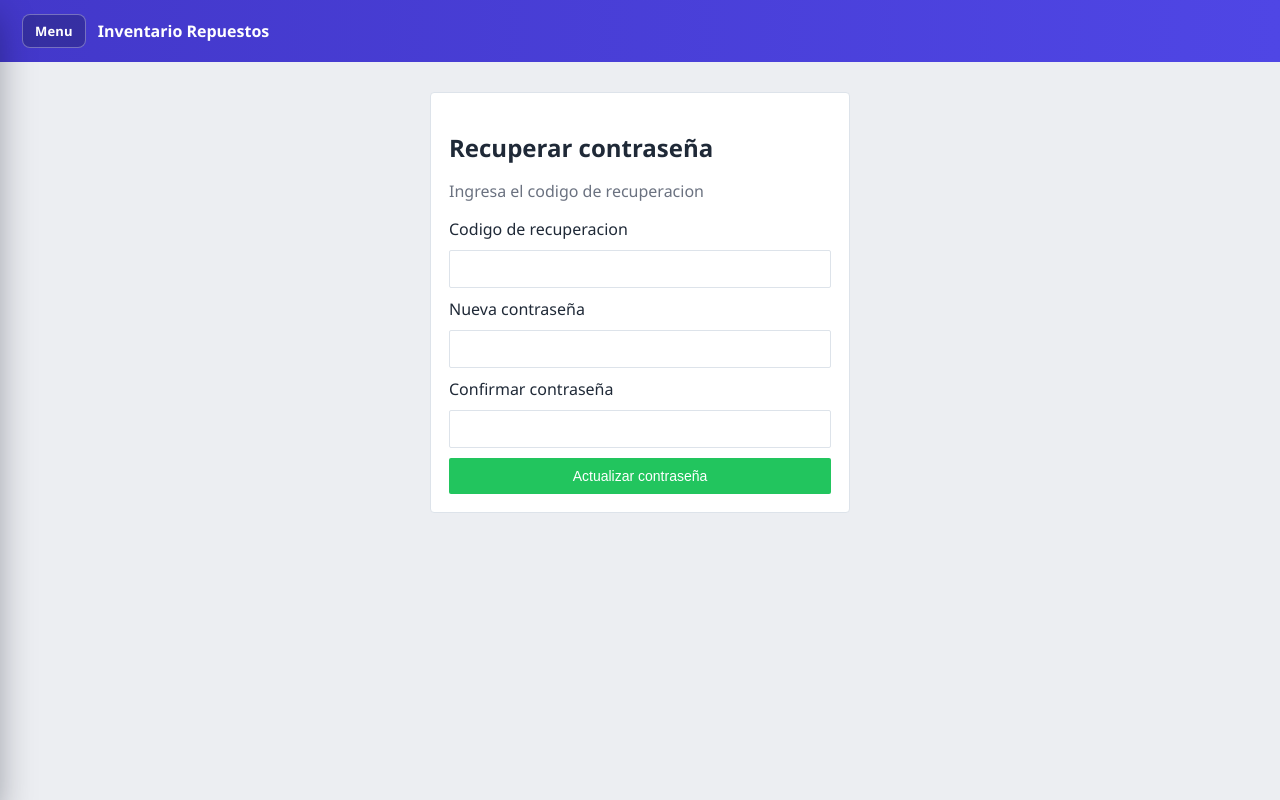
After one commit to jorgetafuram-a11y/inventario-crud, a Flask app: page /recuperar-contrasena in a window 1280 px wide. The commit adds this page. Run offline with Flask 3, Linux system fonts and the light colour scheme; the visitor is signed in with stand-in values (Sample User, id 1).

Commit message:
Actualizar sistema: recuperacion por codigo y mejoras de interfaz

```diff
--- a/app.py
+++ b/app.py
@@ -1,6 +1,7 @@
-from datetime import datetime
+from datetime import datetime, timedelta
 from io import BytesIO
 from functools import wraps
+from secrets import choice
 
 from flask import ( # type: ignore
     Flask,
@@ -20,7 +21,7 @@ from openpyxl.worksheet.table import Table, TableStyleInfo
 
 
 app = Flask(__name__)
-app.config["SECRET_KEY"] = "cambia-esta-clave-segura"
+app.config["SECRET_KEY"] = "1010115617"
 app.config["SQLALCHEMY_DATABASE_URI"] = "sqlite:///inventario.db"
 app.config["SQLALCHEMY_TRACK_MODIFICATIONS"] = False
 
@@ -32,6 +33,8 @@ class User(db.Model):
     username = db.Column(db.String(80), unique=True, nullable=False)
     password_hash = db.Column(db.String(255), nullable=False)
     role = db.Column(db.String(20), nullable=False)
+    recovery_code = db.Column(db.String(8), nullable=True)
+    recovery_expires_at = db.Column(db.DateTime, nullable=True)
 
 
 class Part(db.Model):
@@ -117,6 +120,47 @@ def get_current_user() -> User | None:
     if not user_id:
         return None
     return db.session.get(User, user_id)
+
+
+def ensure_user_recovery_columns() -> None:
+    columns = {
+        row[1]
+        for row in db.session.execute(db.text("PRAGMA table_info(user)")).fetchall()
+    }
+
+    if "recovery_code" not in columns:
+        db.session.execute(
+            db.text("ALTER TABLE user ADD COLUMN recovery_code VARCHAR(8)")
+        )
+    if "recovery_expires_at" not in columns:
+        db.session.execute(
+            db.text("ALTER TABLE user ADD COLUMN recovery_expires_at DATETIME")
+        )
+
+    db.session.commit()
+
+
+def generate_password_recovery_code() -> str:
+    digits = "0123456789"
+    while True:
+        code = "".join(choice(digits) for _ in range(8))
+        exists = User.query.filter_by(recovery_code=code).first()
+        if not exists:
+            return code
+
+
+def validate_password_recovery_code(code: str) -> User | None:
+    user = User.query.filter_by(recovery_code=code).first()
+    if not user or not user.recovery_expires_at:
+        return None
+
+    if user.recovery_expires_at < datetime.utcnow():
+        user.recovery_code = None
+        user.recovery_expires_at = None
+        db.session.commit()
+        return None
+
+    return user
 
 
 @app.context_processor
@@ -486,8 +530,99 @@ def users_manage():
     return render_template("users.html", users=users)
 
 
+@app.route("/usuarios/<int:user_id>/generar-recuperacion", methods=["POST"])
+@login_required
+@role_required("super_admin")
+def user_generate_recovery_code(user_id: int):
+    user = db.session.get(User, user_id)
+    if not user:
+        flash("Usuario no encontrado.", "danger")
+        return redirect(url_for("users_manage"))
+
+    code = generate_password_recovery_code()
+    user.recovery_code = code
+    user.recovery_expires_at = datetime.utcnow() + timedelta(minutes=30)
+    db.session.commit()
+
+    flash(
+        f"Codigo de recuperacion para {user.username} (valido 30 min): {code}",
+        "info",
+    )
+    return redirect(url_for("users_manage"))
+
+
+@app.route("/usuarios/<int:user_id>/eliminar", methods=["POST"])
+@login_required
+@role_required("super_admin")
+def user_delete(user_id: int):
+    user = db.session.get(User, user_id)
+    if not user:
+        flash("Usuario no encontrado.", "danger")
+        return redirect(url_for("users_manage"))
+
+    if user.id == session.get("user_id"):
+        flash("No puedes eliminar tu propio usuario.", "danger")
+        return redirect(url_for("users_manage"))
+
+    if user.role == "super_admin":
+        super_admin_count = User.query.filter_by(role="super_admin").count()
+        if super_admin_count <= 1:
+            flash("No puedes eliminar el ultimo super admin.", "danger")
+            return redirect(url_for("users_manage"))
+
+    if user.invoices:
+        flash("No puedes eliminar un usuario con facturas registradas.", "danger")
+        return redirect(url_for("users_manage"))
+
+    db.session.delete(user)
+    db.session.commit()
+    flash("Usuario eliminado correctamente.", "info")
+    return redirect(url_for("users_manage"))
+
+
+@app.route("/recuperar-contrasena", methods=["GET", "POST"])
+def password_recovery():
+    code_prefill = request.args.get("codigo", "").strip()
+
+    if request.method == "POST":
+        code = request.form.get("code", "").strip()
+        password = request.form.get("password", "")
+        password_confirm = request.form.get("password_confirm", "")
+
+        if not code:
+            flash("Debes ingresar el codigo de recuperacion.", "danger")
+            return render_template("password_recovery.html", code=code_prefill)
+
+        if len(code) > 8 or not code.isdigit():
+            flash("El codigo debe ser numerico y tener maximo 8 digitos.", "danger")
+            return render_template("password_recovery.html", code=code)
+
+        if len(password) < 8:
+            flash("La contrasena debe tener al menos 8 caracteres.", "danger")
+            return render_template("password_recovery.html", code=code)
+
+        if password != password_confirm:
+            flash("Las contrasenas no coinciden.", "danger")
+            return render_template("password_recovery.html", code=code)
+
+        user = validate_password_recovery_code(code)
+        if not user:
+            flash("Codigo invalido o vencido.", "danger")
+            return render_template("password_recovery.html", code=code)
+
+        user.password_hash = generate_password_hash(password)
+        user.recovery_code = None
+        user.recovery_expires_at = None
+        db.session.commit()
+        flash("Contrasena actualizada correctamente. Ya puedes iniciar sesion.", "success")
+        return redirect(url_for("login"))
+
+    return render_template("password_recovery.html", code=code_prefill)
+
+
 with app.app_context():
     db.create_all()
+    ensure_user_recovery_columns()
     seed_users()
 
 
--- a/static/css/styles.css
+++ b/static/css/styles.css
@@ -1,11 +1,13 @@
 :root {
-    --bg: #f1f5f9;
+    --bg: #eceef2;
     --card: #ffffff;
     --text: #1f2937;
-    --muted: #64748b;
-    --primary: #0f766e;
-    --danger: #b91c1c;
-    --border: #dbe2ea;
+    --muted: #6b7280;
+    --primary: #4f46e5;
+    --success: #22c55e;
+    --danger: #ef4444;
+    --sidebar: #1e293b;
+    --border: #dde3ea;
 }
 
 * {
@@ -15,16 +17,17 @@
 body {
     margin: 0;
     font-family: "Segoe UI", Tahoma, Geneva, Verdana, sans-serif;
-    background: linear-gradient(180deg, #e2e8f0 0%, #f8fafc 100%);
+    background: var(--bg);
     color: var(--text);
 }
 
 .topbar {
-    background: #0b1324;
+    background: linear-gradient(90deg, #4338ca 0%, #4f46e5 100%);
     color: #fff;
     display: flex;
-    justify-content: space-between;
+    justify-content: flex-start;
     align-items: center;
+    gap: 12px;
     padding: 14px 22px;
 }
 
@@ -32,16 +35,81 @@ body {
     font-weight: 700;
 }
 
+.page-shell {
+    min-height: 100vh;
+}
+
+.menu-toggle {
+    position: fixed;
+    opacity: 0;
+    pointer-events: none;
+}
+
+.menu-button {
+    background: rgba(15, 23, 42, 0.25);
+    color: #fff;
+    border: 1px solid rgba(255, 255, 255, 0.32);
+    border-radius: 8px;
+    font-size: 13px;
+    font-weight: 600;
+    letter-spacing: 0.2px;
+    padding: 7px 12px;
+    cursor: pointer;
+}
+
+.sidebar {
+    position: fixed;
+    top: 0;
+    left: 0;
+    width: 260px;
+    max-width: calc(100vw - 44px);
+    height: 100vh;
+    background: var(--sidebar);
+    border-right: 1px solid rgba(148, 163, 184, 0.25);
+    box-shadow: 0 18px 36px rgba(2, 6, 23, 0.42);
+    transform: translateX(-102%);
+    transition: transform 0.25s ease;
+    z-index: 30;
+    padding-top: 72px;
+}
+
+.menu-overlay {
+    position: fixed;
+    inset: 0;
+    background: rgba(15, 23, 42, 0.35);
+    opacity: 0;
+    pointer-events: none;
+    transition: opacity 0.25s ease;
+    z-index: 25;
+}
+
 .menu {
     display: flex;
-    gap: 14px;
-    flex-wrap: wrap;
+    flex-direction: column;
+    gap: 6px;
+    padding: 0 10px;
 }
 
 .menu a {
     color: #fff;
     text-decoration: none;
-    font-size: 14px;
+    font-size: 13px;
+    border-radius: 8px;
+    padding: 10px 12px;
+    transition: background-color 0.2s ease;
+}
+
+.menu a:hover {
+    background: rgba(99, 102, 241, 0.32);
+}
+
+.menu-toggle:checked ~ .sidebar {
+    transform: translateX(0);
+}
+
+.menu-toggle:checked ~ .menu-overlay {
+    opacity: 1;
+    pointer-events: auto;
 }
 
 .container {
@@ -52,10 +120,10 @@ body {
 
 .card {
     background: var(--card);
-    border-radius: 10px;
+    border-radius: 4px;
     border: 1px solid var(--border);
     padding: 18px;
-    box-shadow: 0 4px 16px rgba(15, 23, 42, 0.06);
+    box-shadow: none;
 }
 
 .narrow {
@@ -70,8 +138,8 @@ body {
 
 .note {
     margin-top: 18px;
-    background: #ecfeff;
-    border: 1px solid #99f6e4;
+    background: #f3f4f6;
+    border: 1px solid var(--border);
     padding: 10px;
     border-radius: 8px;
     font-size: 14px;
@@ -101,24 +169,29 @@ input,
 select,
 button {
     border: 1px solid var(--border);
-    border-radius: 8px;
+    border-radius: 2px;
     padding: 10px 12px;
     font-size: 14px;
 }
 
-button,
-.btn {
-    background: var(--primary);
+button {
+    background: var(--success);
     color: #fff;
     border: none;
-    text-decoration: none;
-    display: inline-block;
     cursor: pointer;
 }
 
 .btn {
+    background: var(--primary);
+    color: #fff;
+    text-decoration: none;
+    display: inline-block;
+    border: none;
+}
+
+.btn {
     padding: 9px 12px;
-    border-radius: 8px;
+    border-radius: 2px;
     font-size: 14px;
 }
 
@@ -139,7 +212,7 @@ button,
     overflow-x: auto;
     background: var(--card);
     border: 1px solid var(--border);
-    border-radius: 10px;
+    border-radius: 2px;
 }
 
 table {
@@ -157,6 +230,7 @@ td {
 
 th {
     background: #f8fafc;
+    font-weight: 500;
 }
 
 .stats-grid {
@@ -168,7 +242,7 @@ th {
 .stat-card {
     background: var(--card);
     border: 1px solid var(--border);
-    border-radius: 10px;
+    border-radius: 2px;
     padding: 16px;
 }
 
@@ -195,7 +269,7 @@ th {
 
 .alert {
     padding: 10px;
-    border-radius: 8px;
+    border-radius: 2px;
     margin: 8px 0;
     font-size: 14px;
 }
@@ -222,8 +296,10 @@ th {
 
 @media (max-width: 640px) {
     .topbar {
-        flex-direction: column;
-        align-items: flex-start;
-        gap: 10px;
+        padding: 12px 14px;
+    }
+
+    .container {
+        margin: 20px auto;
     }
 }
--- a/templates/base.html
+++ b/templates/base.html
@@ -7,9 +7,11 @@
     <link rel="stylesheet" href="{{ url_for('static', filename='css/styles.css') }}">
 </head>
 <body>
-    <header class="topbar">
-        <div class="logo">Inventario Repuestos</div>
     {% if current_user %}
+        <input type="checkbox" id="menu-toggle" class="menu-toggle">
+        <label for="menu-toggle" class="menu-overlay" aria-hidden="true"></label>
+
+        <aside class="sidebar">
             <nav class="menu">
                 <a href="{{ url_for('dashboard') }}">Dashboard</a>
                 <a href="{{ url_for('inventory_list') }}">Inventario</a>
@@ -19,7 +21,15 @@
                 {% endif %}
                 <a href="{{ url_for('logout') }}">Salir ({{ current_user.username }})</a>
             </nav>
+        </aside>
     {% endif %}
+
+    <div class="page-shell">
+        <header class="topbar">
+            {% if current_user %}
+                <label for="menu-toggle" class="menu-button">Menu</label>
+            {% endif %}
+            <div class="logo">Inventario Repuestos</div>
         </header>
 
         <main class="container">
@@ -35,5 +45,6 @@
 
             {% block content %}{% endblock %}
         </main>
+    </div>
 </body>
 </html>
--- a/templates/dashboard.html
+++ b/templates/dashboard.html
@@ -8,7 +8,7 @@
         <p>{{ parts_count }}</p>
     </article>
     <article class="stat-card">
-        <h3>Stock Bajo (<= 5)</h3>
+        <h3>Stock Bajo</h3>
         <p>{{ low_stock }}</p>
     </article>
     <article class="stat-card">
--- /dev/null
+++ b/templates/password_recovery.html
@@ -0,0 +1,21 @@
+{% extends 'base.html' %}
+{% block title %}Recuperar contraseña{% endblock %}
+{% block content %}
+<section class="card narrow">
+    <h1>Recuperar contraseña</h1>
+    <p class="subtitle">Ingresa el codigo de recuperacion</p>
+
+    <form method="post" class="form-grid">
+        <label>Codigo de recuperacion</label>
+        <input type="text" name="code" value="{{ code }}" maxlength="8" pattern="[0-9]{1,8}" required>
+
+        <label>Nueva contraseña</label>
+        <input type="password" name="password" minlength="8" required>
+
+        <label>Confirmar contraseña</label>
+        <input type="password" name="password_confirm" minlength="8" required>
+
+        <button type="submit">Actualizar contraseña</button>
+    </form>
+</section>
+{% endblock %}
```
Also changed, not shown: templates/login.html (+7 -7 lines), templates/users.html (+13 -0 lines), README.md. Lines whose indentation alone changed are shown as unchanged.
